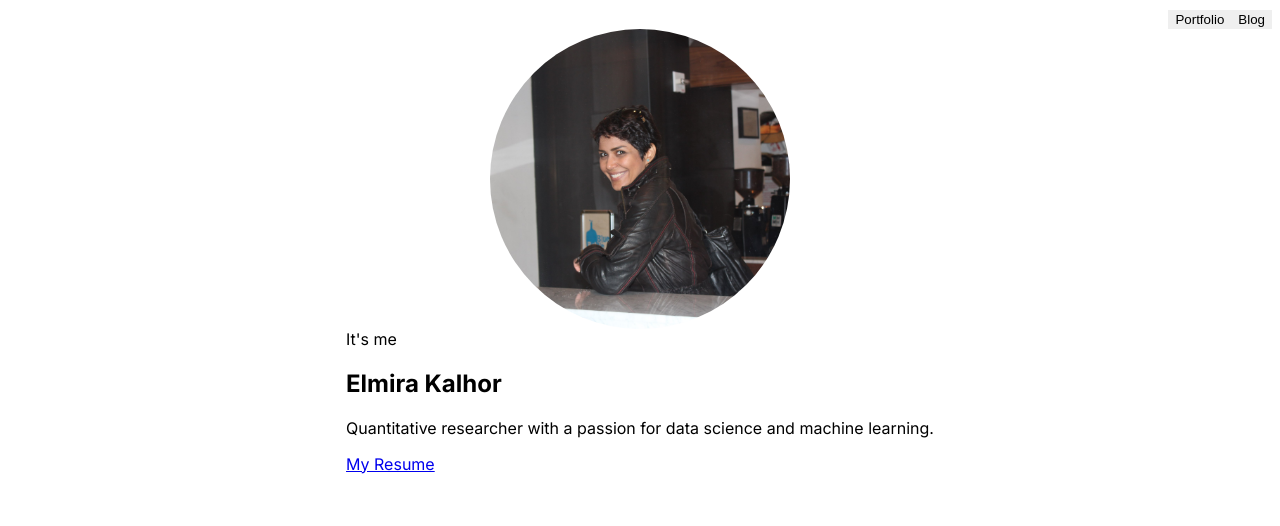
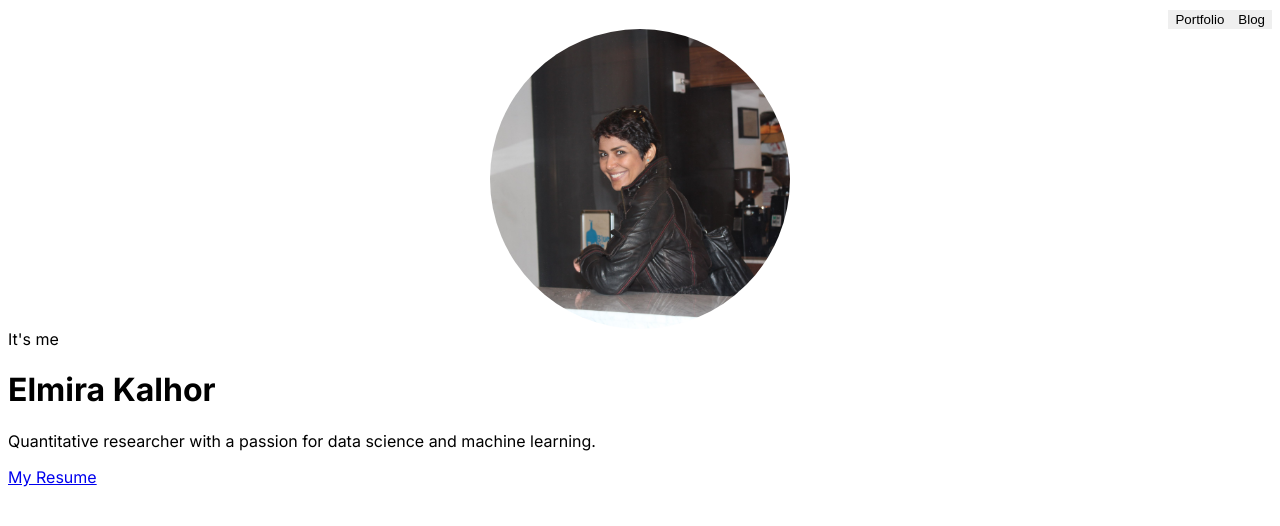
Before and after one commit to ekalhor/elmira-site-clean, a Next.js app: page / in a window 1280 px wide. Shown: the top 526 px of the page. Built offline with nearby package versions, Linux system fonts and the light colour scheme.

Commit message:
Adding buttons for blog and portfolio

```diff
--- a/src/app/page.js
+++ b/src/app/page.js
@@ -27,10 +27,20 @@ export default function HomePage() {
         </div>
       </div>
 
-      {/* Main Section */}
-      <section className="max-w-6xl w-full flex flex-col-reverse md:flex-row items-center justify-between gap-12 mt-8">
-        {/* Text block */}
-        <div className="text-left md:w-1/2">
+      {/* Photo - Centered under nav */}
+      <div className="flex justify-center mt-10">
+        <Image
+          src="/IMG_1032.JPG"
+          alt="Elmira Kalhor"
+          width={300}
+          height={300}
+          className="rounded-full object-cover shadow-xl"
+          priority
+        />
+      </div>
+
+      {/* Greeting Text - Left aligned */}
+      <div className="w-full max-w-3xl mt-10 text-left">
         <span className="inline-block px-4 py-1 mb-4 bg-blue-100 text-blue-800 rounded-full text-sm font-semibold">
           It's me
         </span>
@@ -46,19 +56,6 @@ export default function HomePage() {
           My Resume
         </Link>
       </div>
-
-        {/* Photo block */}
-        <div className="md:w-1/2 flex justify-center">
-          <Image
-            src="/IMG_1032.JPG"
-            alt="Elmira Kalhor"
-            width={300}
-            height={300}
-            className="rounded-full object-cover shadow-xl"
-            priority
-          />
-        </div>
-      </section>
     </main>
   );
 }
```
Lines whose indentation alone changed are shown as unchanged.
